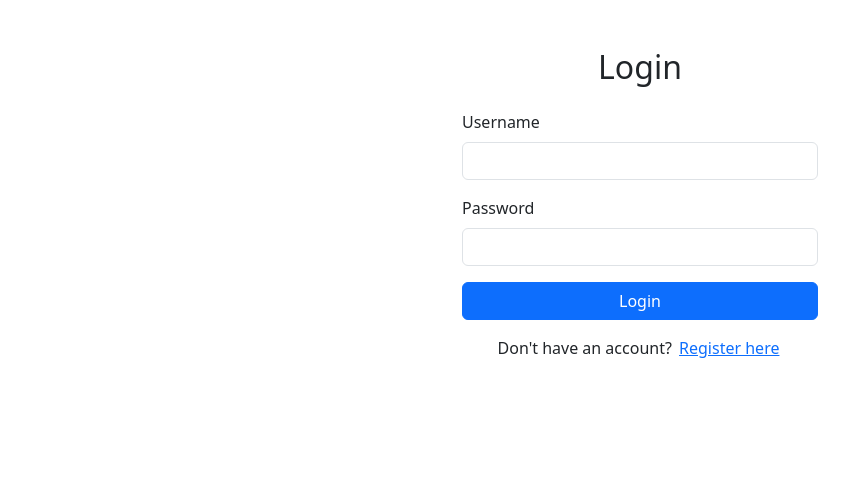
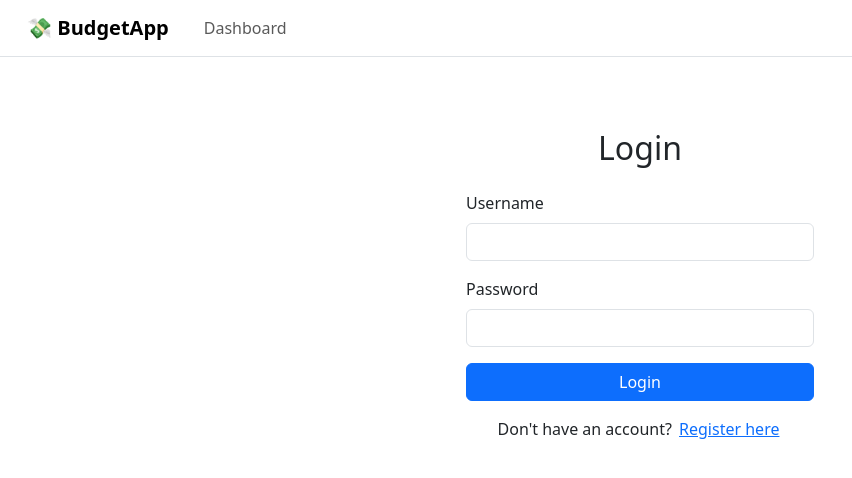
Before and after one commit to thitrunganhnguyen/personal-budget-tracker, a Vue app in the folder frontend/: page /login in a window 1280 px wide. Shown: the top 478 px of the page, without its empty margins (0-852 px from the left). Built offline with nearby package versions, Linux system fonts and the light colour scheme.

Commit message:
feat: add navigation bar to App.vue for routing between main pages

```diff
--- a/frontend/src/App.vue
+++ b/frontend/src/App.vue
@@ -3,7 +3,24 @@ import { RouterView } from 'vue-router'
 </script>
 
 <template>
-    <RouterView />
+  <div id="app">
+    <!-- ✅ Navigation Bar -->
+    <nav class="navbar navbar-expand-lg navbar-light bg-white border-bottom px-4">
+      <RouterLink class="navbar-brand fw-bold me-4" to="/dashboard">💸 BudgetApp</RouterLink>
+      <div class="navbar-nav">
+        <RouterLink class="nav-link" to="/dashboard">Dashboard</RouterLink>
+        <!--
+        <RouterLink class="nav-link" to="/categories">Categories</RouterLink>
+        <RouterLink class="nav-link" to="/transactions">Transactions</RouterLink>
+        -->
+      </div>
+    </nav>
+
+    <!-- ✅ Page Content -->
+    <main class="container py-4">
+      <RouterView />
+    </main>
+  </div>
 </template>
 
 <style>
```
